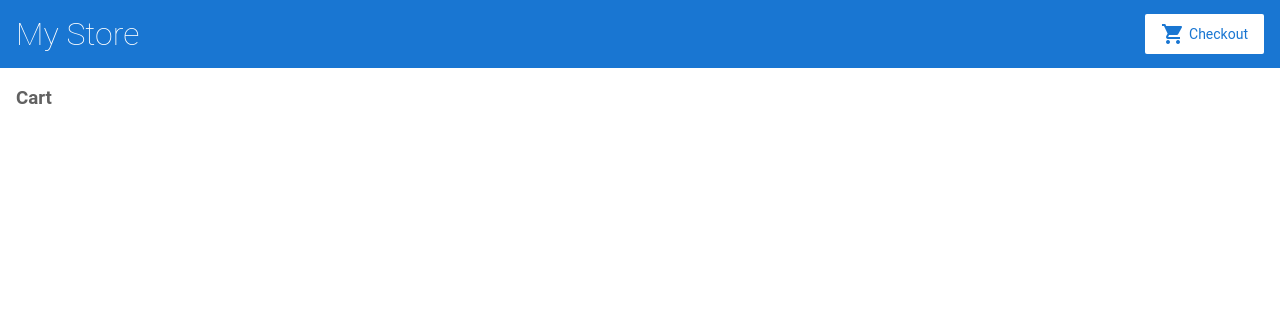
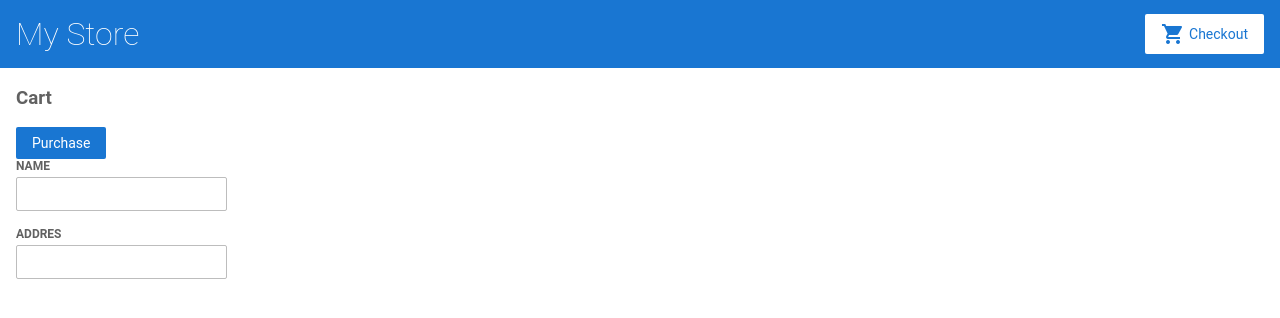
Before and after one commit to kvolodya/angular-xiy4nh, an Angular app: page /cart in a window 1280 px wide. Shown: the top 318 px of the page. Built offline with nearby package versions, Linux system fonts and the light colour scheme.

Commit message:
2 files modified

```diff
--- a/src/app/cart/cart.component.html
+++ b/src/app/cart/cart.component.html
@@ -4,3 +4,23 @@
   <span>{{ item.name }}</span>
   <span>{{ item.price | currency }}</span>
 </div>
+
+<form [formGroup]="checkoutForm">
+
+<button class="button" type="submit">Purchase</button>
+
+<div>
+  <label for="name">
+    Name
+  </label>
+  <input type="text" id="name" formConrolName="name">
+</div>
+
+<div>
+  <label for="address">
+    Addres
+  </label>
+  <input type="text" id="address" formConrolName="address">
+</div>
+
+</form>
--- a/src/app/cart/cart.component.ts
+++ b/src/app/cart/cart.component.ts
@@ -1,5 +1,6 @@
 import { Component, OnInit } from '@angular/core';
 import { CartService } from '../cart.service';
+import { FormBuilder } from '@angular/forms';
 
 @Component({
   selector: 'app-cart',
@@ -8,11 +9,27 @@ import { CartService } from '../cart.service';
 })
 export class CartComponent implements OnInit {
   items;
+  checkoutForm;
+
 
   constructor(
-    private cartService: CartService
+    private cartService: CartService,
+    private formBuilder: FormBuilder
   ) {
     this.items = this.cartService.getItems();
+
+    this.checkoutForm = this.formBuilder.group({
+      name: '',
+      address: ''
+    })
+   }
+
+   onSubmit(customerData) {
+     console.warn('Your order has been smitetd', customerData);
+
+this.items = this.cartService.clearCart();
+this.checkoutForm.reset();
+
    }
 
   ngOnInit() {
```
